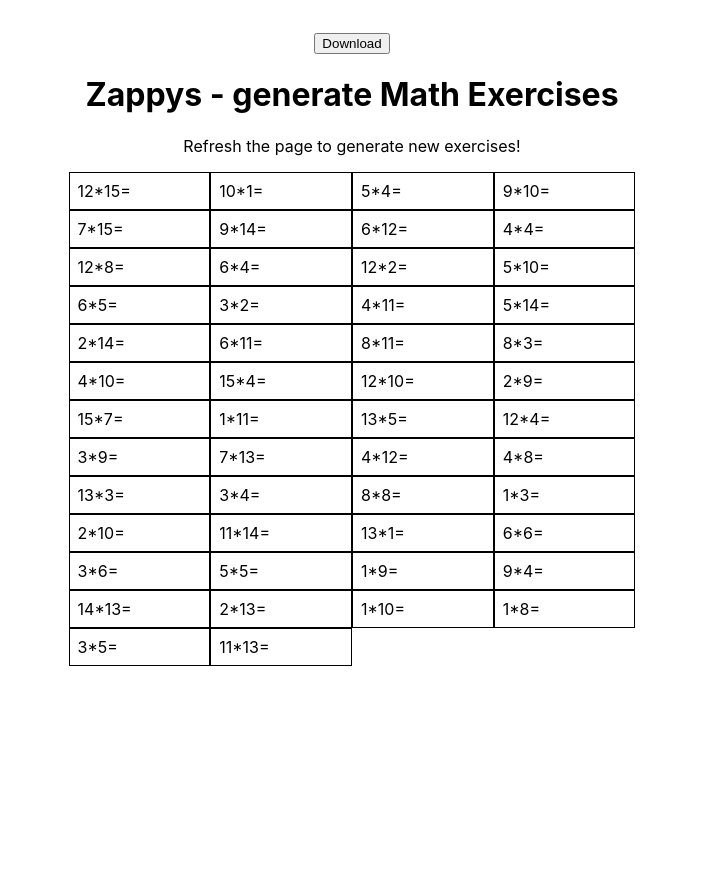
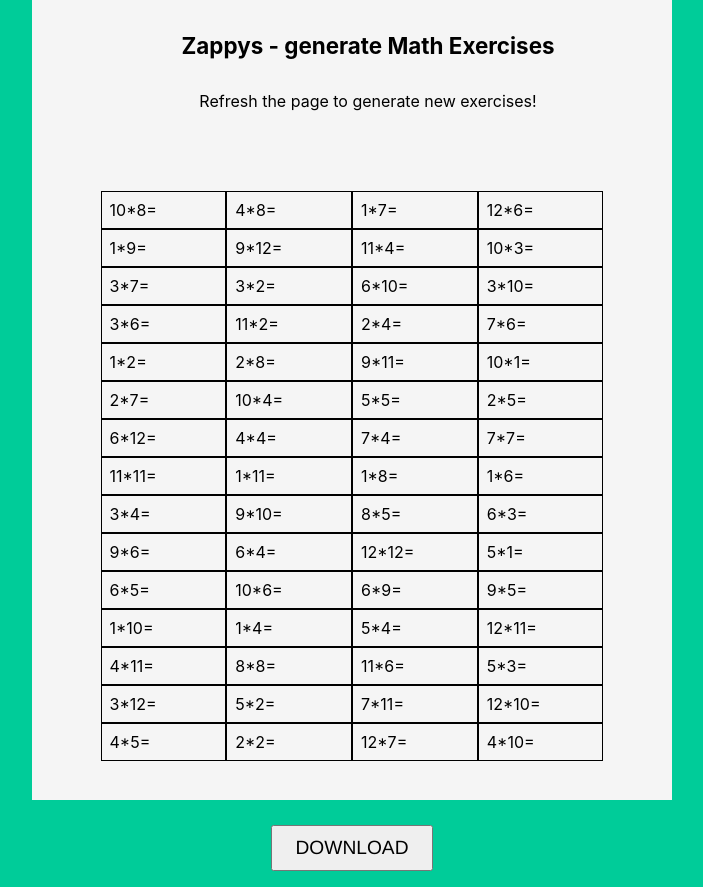
Before and after one commit to roxibi/Zappys-Math-Generator, a React (Create React App) app: page / in a window 1280 px wide. Shown: the whole page, without its empty margins (288-991 px from the left). Before the commit the page ends 800 px from the top, so only its background shows below. Built offline with nearby package versions, Linux system fonts and the light colour scheme.

Commit message:
fix layout of page

```diff
--- a/src/App.css
+++ b/src/App.css
@@ -1,8 +1,30 @@
+html {
+    background-color: #00cc99;
+    width: 100%;
+}
+
+body {
+    background-color: whitesmoke;
+    height: 100vh;
+    margin: auto;
+    position: relative;
+    width: 50%;
+}
+
+header{
+padding: 1rem;
+width: 100%;
+}
+
+h1{
+  margin: 0;
+  padding: 1rem;
+  font-size: 1.4rem;
+}
 .App {
     text-align: center;
     max-width: 15cm;
     margin: auto;
-  margin-top: 2rem;
 }
 
 .App-logo {
@@ -31,20 +53,48 @@
     color: #61dafb;
 }
 
-.grid-exercises{
+.grid-exercises {
     display: grid;
-  grid-template-columns: 1fr 1fr 1fr 1fr ;
+    grid-template-columns: 1fr 1fr 1fr 1fr;
     text-align: left;
+    margin: 2rem;
+    margin-top: 3rem;
 }
 
-.grid-item{
-
+.grid-item {
     padding: 0.5rem;
     border-style: solid;
     border-width: 1px;
+}
 
+button {
+    margin-top: 2rem;
+    width: calc(30% - 8px);
+    width: -o-calc(30% - 8px);
+    width: -moz-calc(30% - 8px);
+    width: -webkit-calc(30% - 8px);
+    width: expression(30% - 8px);
+    height: auto;
+    padding: 10px 0px 10px 0px;
+    margin: 1rem auto;
+    margin-top: 2rem;
+    cursor: pointer;
 
+    font-family: "Helvetica";
+    font-size: 1.2rem;
+    font-weight: 400;
+    text-transform: uppercase;
+    text-align: center;
 
+    -o-transition: 0.25s;
+    -ms-transition: 0.25s;
+    -moz-transition: 0.25s;
+    -webkit-transition: 0.25s;
+    transition: 0.25s;
+}
+
+button:hover {
+    background-color: #00cc99;
 }
 
 @keyframes App-logo-spin {
--- a/src/components/Randomnum.js
+++ b/src/components/Randomnum.js
@@ -4,6 +4,7 @@
 
 const Randomnum = () => {
     const [arr, setArr] = useState([]);
+
     const createPDF = async () => {
         const pdf = new jsPDF("portrait", "pt", "a4");
         const data = await document.querySelector("#pdf");
@@ -17,9 +18,9 @@
         const sign = "*";
         let num1;
         let num2;
-        while (tempArray.length < 50) {
-            num1 = Math.ceil(Math.random() * 15);
-            num2 = Math.ceil(Math.random() * 15);
+        while (tempArray.length < 60) {
+            num1 = Math.ceil(Math.random() * 12);
+            num2 = Math.ceil(Math.random() * 12);
 
             if (!tempArray.includes(num1 + sign + num2)) {
                 tempArray.push(num1 + sign + num2);
@@ -34,21 +35,23 @@
     }, []);
 
     return (
-        <div id="pdf">
-             <button onClick={createPDF} type="button">Download</button>
-            {" "}
+        <div>
+            <header>
                 <h1>Zappys - generate Math Exercises</h1>
                 <p>Refresh the page to generate new exercises!</p>
+            </header>
+            <div id='pdf'>
                 <div className='grid-exercises'>
                     {arr.map((x) => (
-                    <div className="grid-item">{x}=</div>
+                        <div className='grid-item'>{x}=</div>
                     ))}
                 </div>
-
+            </div>
+            <button onClick={createPDF} type='button'>
+                Download
+            </button>
         </div>
     );
 };
 
-
-
 export default Randomnum;
```
Lines whose indentation alone changed are shown as unchanged.
